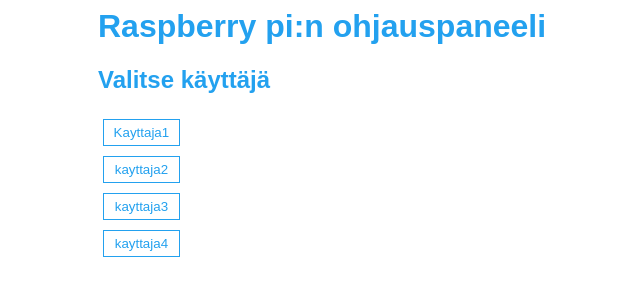
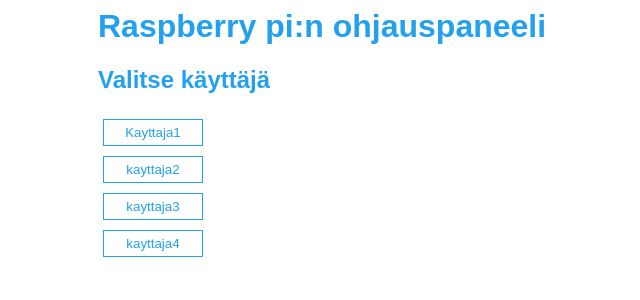
Before and after one commit to juhosakari/Kasvienkastelu, a Flask app: template app/templates/change_user.html in a window 1280 px wide. Shown: the top 300 px of the page, without its empty margins (158-798 px from the left). Run offline with Flask 2, Linux system fonts and the light colour scheme; the template is opened without the code that fills it, so the values that code supplies are empty; parts of the project's set-up code (start-up, migrations or seed data) failed here and were passed over.

Commit message:
Better support for small browser windows

```diff
--- a/app/static/only_css_file.css
+++ b/app/static/only_css_file.css
@@ -61,7 +61,7 @@
 }
 button {
   width: 10%;
-  min-width:40px;
+  min-width:100px;
   background: #fff;
   color: #23a1ef;
   border: 1px solid #23a1ef;
```
